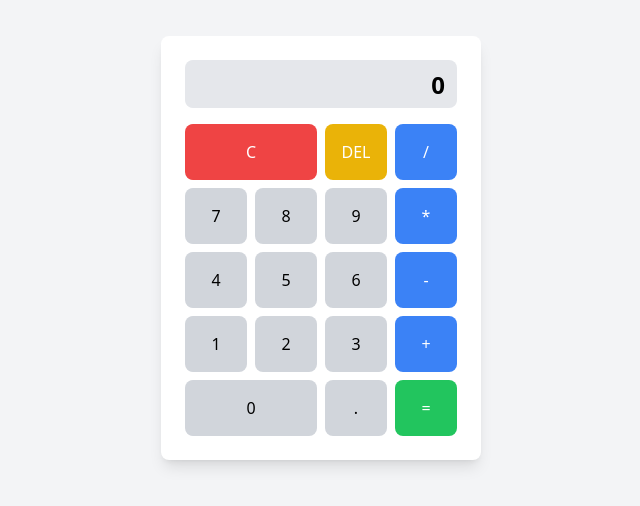
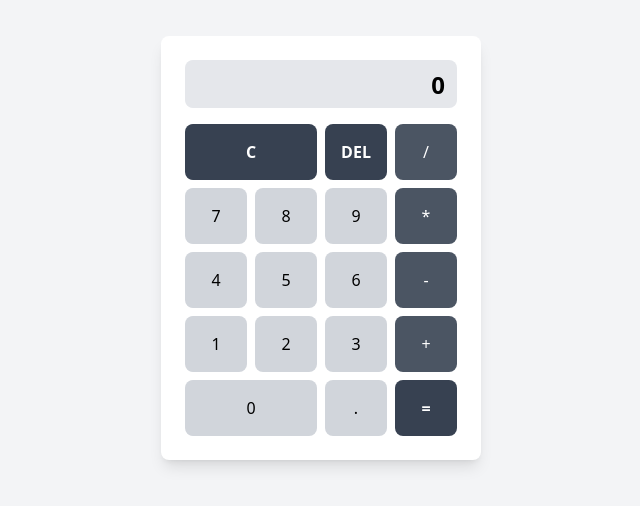
Before and after one commit to omarfaruk-dev/js-calculator, a plain HTML site: page index.html in a window 1280 px wide. Shown: the part 152-658 px from the top of the page, without its empty margins (319-959 px from the left). Drawn offline with nearby package versions, Linux system fonts and the light colour scheme.

Commit message:
button color changed

```diff
--- a/index.html
+++ b/index.html
@@ -13,28 +13,28 @@
 
         <!-- Buttons -->
         <div class="grid grid-cols-4 gap-2">
-            <button onclick="clearDisplay()" class="col-span-2 bg-red-500 text-white p-4 rounded-lg hover:bg-red-600">C</button>
-            <button onclick="deleteLast()" class="bg-yellow-500 text-white p-4 rounded-lg hover:bg-yellow-600">DEL</button>
-            <button onclick="appendOperator('/')" class="bg-blue-500 text-white p-4 rounded-lg hover:bg-blue-600">/</button>
+            <button onclick="clearDisplay()" class="col-span-2 bg-gray-700 text-white font-bold p-4 rounded-lg hover:bg-gray-500">C</button>
+            <button onclick="deleteLast()" class="bg-gray-700 text-white font-bold p-4 rounded-lg hover:bg-gray-500">DEL</button>
+            <button onclick="appendOperator('/')" class="bg-gray-600 text-white p-4 rounded-lg hover:bg-gray-500">/</button>
 
             <button onclick="appendNumber('7')" class="bg-gray-300 p-4 rounded-lg hover:bg-gray-400">7</button>
             <button onclick="appendNumber('8')" class="bg-gray-300 p-4 rounded-lg hover:bg-gray-400">8</button>
             <button onclick="appendNumber('9')" class="bg-gray-300 p-4 rounded-lg hover:bg-gray-400">9</button>
-            <button onclick="appendOperator('*')" class="bg-blue-500 text-white p-4 rounded-lg hover:bg-blue-600">*</button>
+            <button onclick="appendOperator('*')" class="bg-gray-600 text-white p-4 rounded-lg hover:bg-gray-500">*</button>
 
             <button onclick="appendNumber('4')" class="bg-gray-300 p-4 rounded-lg hover:bg-gray-400">4</button>
             <button onclick="appendNumber('5')" class="bg-gray-300 p-4 rounded-lg hover:bg-gray-400">5</button>
             <button onclick="appendNumber('6')" class="bg-gray-300 p-4 rounded-lg hover:bg-gray-400">6</button>
-            <button onclick="appendOperator('-')" class="bg-blue-500 text-white p-4 rounded-lg hover:bg-blue-600">-</button>
+            <button onclick="appendOperator('-')" class="bg-gray-600 text-white p-4 rounded-lg hover:bg-gray-500">-</button>
 
             <button onclick="appendNumber('1')" class="bg-gray-300 p-4 rounded-lg hover:bg-gray-400">1</button>
             <button onclick="appendNumber('2')" class="bg-gray-300 p-4 rounded-lg hover:bg-gray-400">2</button>
             <button onclick="appendNumber('3')" class="bg-gray-300 p-4 rounded-lg hover:bg-gray-400">3</button>
-            <button onclick="appendOperator('+')" class="bg-blue-500 text-white p-4 rounded-lg hover:bg-blue-600">+</button>
+            <button onclick="appendOperator('+')" class="bg-gray-600 text-white p-4 rounded-lg hover:bg-gray-500">+</button>
 
             <button onclick="appendNumber('0')" class="col-span-2 bg-gray-300 p-4 rounded-lg hover:bg-gray-400">0</button>
             <button onclick="appendNumber('.')" class="bg-gray-300 p-4 rounded-lg hover:bg-gray-400">.</button>
-            <button onclick="calculate()" class="bg-green-500 text-white p-4 rounded-lg hover:bg-green-600">=</button>
+            <button onclick="calculate()" class="bg-gray-700 text-white font-bold p-4  rounded-lg hover:bg-gray-500">=</button>
         </div>
     </div>
     <script src="app.js"></script>
```
